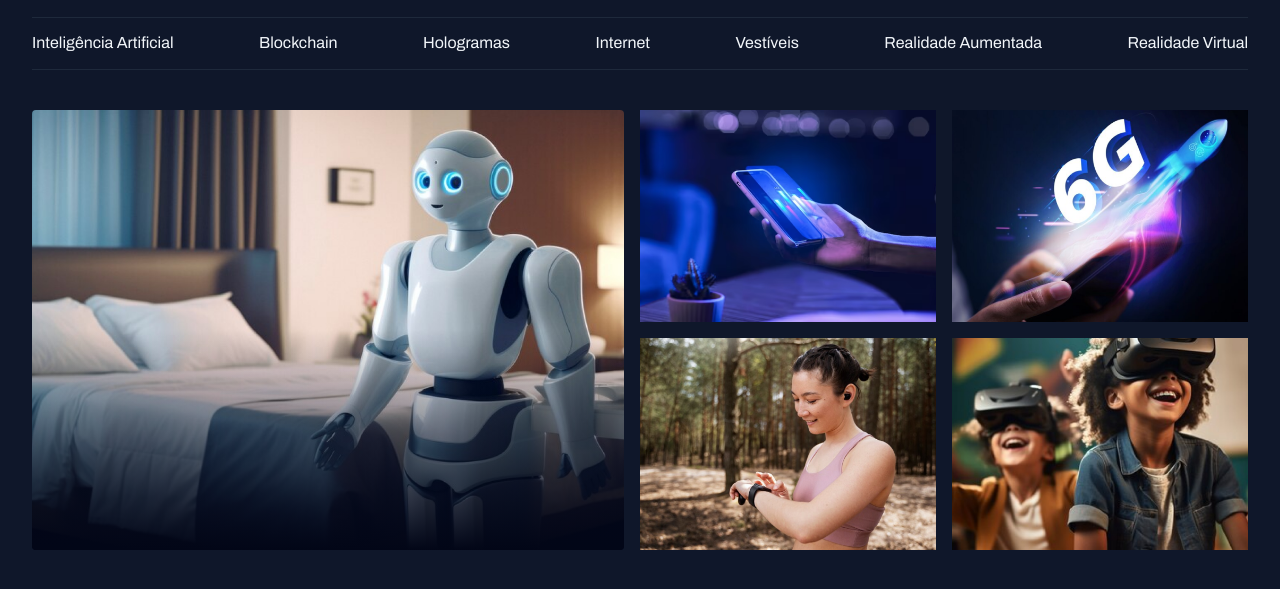
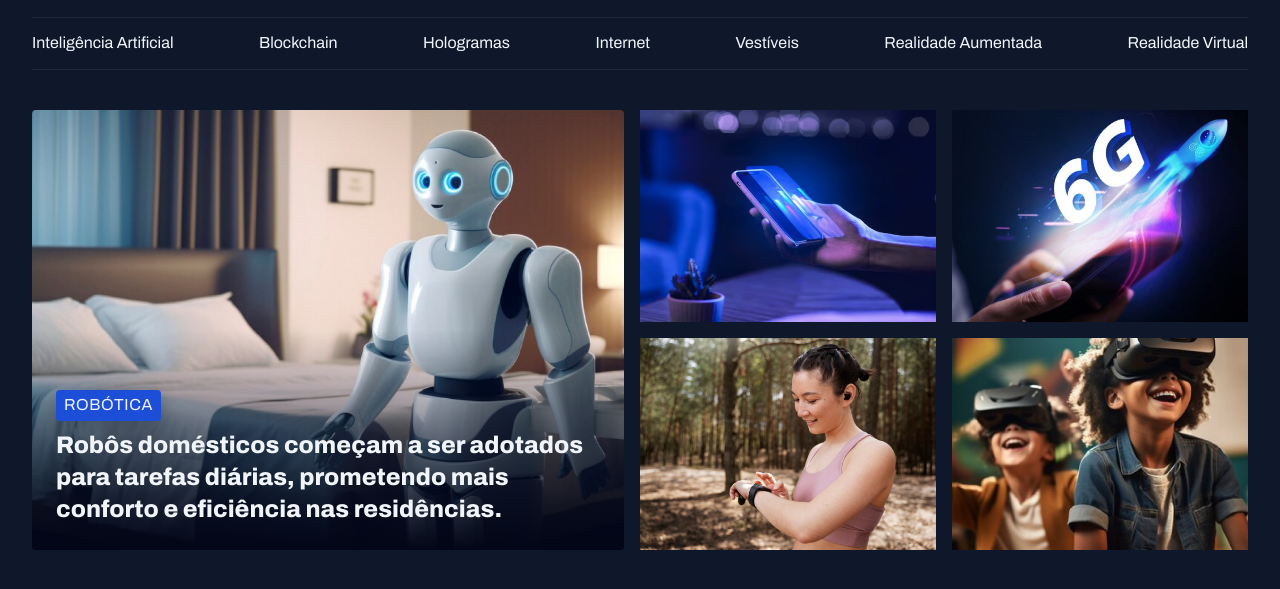
Before and after one commit to diegooCampos/projeto-portal-de-noticias, a plain HTML site: page index.html in a window 1280 px wide. Shown: the part 45-634 px from the top of the page. Drawn offline with Linux system fonts and the light colour scheme.

Commit message:
ajustando o conteudo do card

```diff
--- a/index.html
+++ b/index.html
@@ -39,9 +39,14 @@
 
   <main class="grid container">
     <section id="featured" class="grid grid-flow-col gap-16">
-      <div class="card">
+      <figure class="card">
         <img src="assets/images/Image 01.png" alt="">
-      </div>
+
+        <figcaption>
+          <span class="content-tag">robótica</span>
+          <h2 class="text-2xl">Robôs domésticos começam a ser adotados para tarefas diárias, prometendo mais conforto e eficiência nas residências.</h2>
+        </figcaption>
+      </figure>
 
       <div class="grid grid-col-2 gap-16">
         <div>
--- a/styles/global.css
+++ b/styles/global.css
@@ -14,8 +14,8 @@
 
   --font-family: 'Archivo', sans-serif;
   --h1: 800 24px/135% var(--font-family);
-  --h1: 800 16px/140% var(--font-family);
-  --h1: 800 14px/140% var(--font-family);
+  --h2: 800 16px/140% var(--font-family);
+  --h3: 800 14px/140% var(--font-family);
   --text-span: 600 14px/145% var(--font-family);
   --text: 400 16px/140% var(--font-family);
   --text-sm: 400 14px/160% var(--font-family);
@@ -52,3 +52,17 @@ img {
 main {
   margin-top: 40px;
 }
+
+.content-tag {
+  display: inline-block;
+  background-color: var(--brand-color-dark);
+
+  padding: 4px 8px;
+  border-radius: 4px;
+  font: 500 10px/1.2 --var(--font-family);
+
+  text-transform: uppercase;
+  letter-spacing: 0.04em;
+  color: --var(--text-color-primary);
+  box-shadow: 0px 4px 16px rgba(2, 6, 23, 0.25);
+}
--- a/styles/sections.css
+++ b/styles/sections.css
@@ -19,5 +19,16 @@
       transparent 0%,
       #020617 100%);
     }
+
+    figcaption {
+      position: absolute;
+      bottom: 0;
+
+      padding: 24px;
+
+      h2 {
+        margin-top: 8px;
+      }
+    }
   }
 }
--- a/styles/utility.css
+++ b/styles/utility.css
@@ -14,3 +14,19 @@
 .gap-16 {
   gap: 16px;
 }
+
+.text-2xl {
+  font: var(--h1);
+}
+
+.text-xl {
+  font: var(--h2);
+}
+
+.text-lg {
+  font: var(--h3);
+}
+
+.text-sm {
+  font: var(--text-sm);
+}
```
